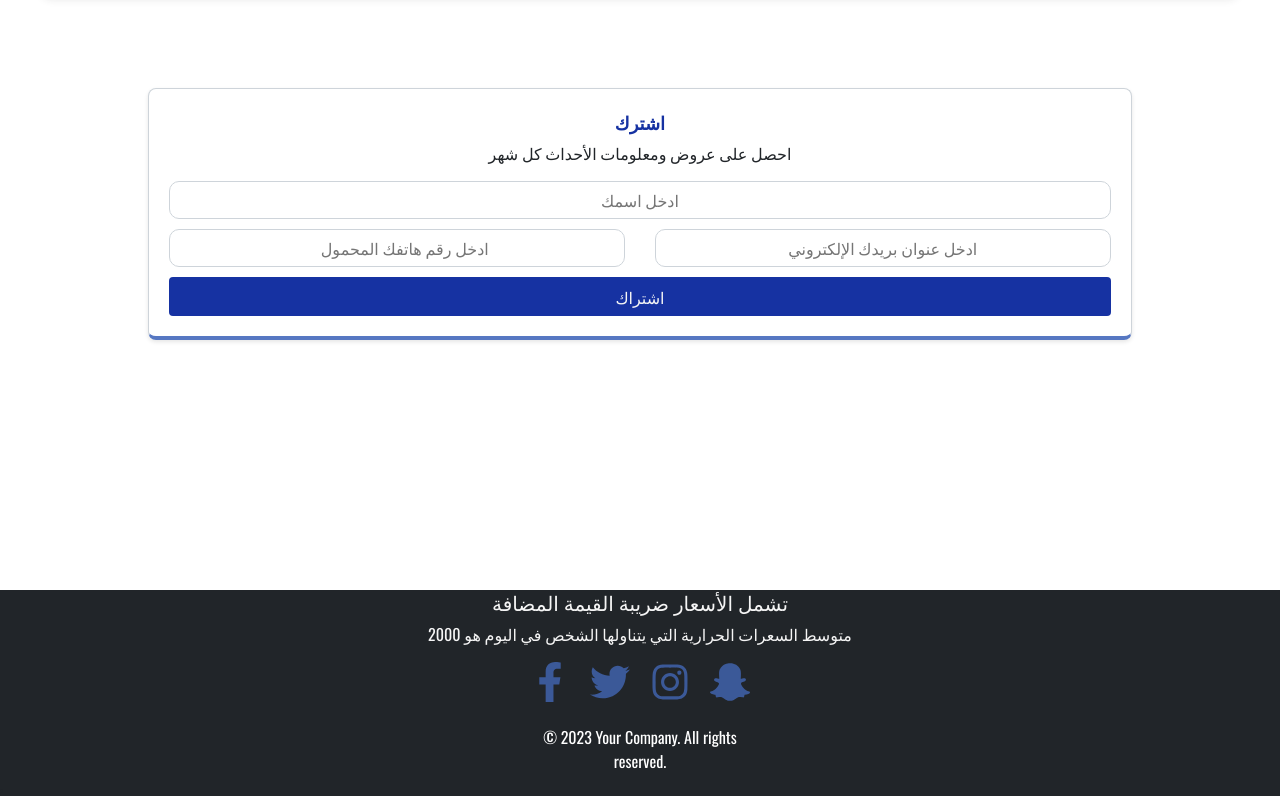
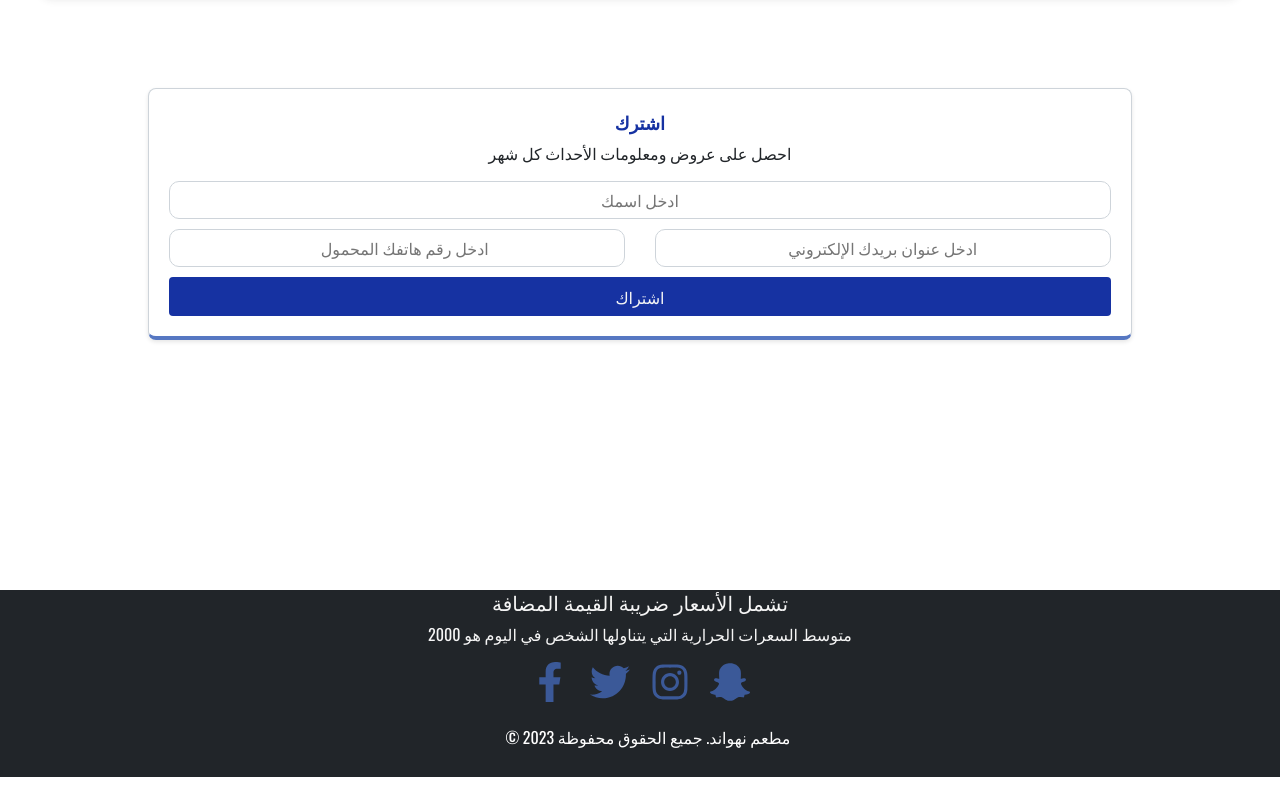
Before and after one commit to AdhamOmari/Nahawand, a React (Vite) app: page / in a window 1280 px wide. Shown: the part 3262-4058 px from the top of the page. Built offline with nearby package versions, Linux system fonts and the light colour scheme.

Commit message:
add-change

```diff
--- a/src/Component/Footer/Footer.css
+++ b/src/Component/Footer/Footer.css
@@ -134,6 +134,10 @@
 
 .text-center {
     text-align: center !important;
+    clear: both;
+    display: inline-block;
+    overflow: hidden;
+    white-space: nowrap;
 }
 
 .py-2 {
--- a/src/Component/Footer/Footer.jsx
+++ b/src/Component/Footer/Footer.jsx
@@ -11,10 +11,16 @@ import {
 function Footer () {
   const isArabic = useSelector(state => state.isArabic)
 
+  const whatsappText = isArabic
+    ? 'مرحبًا، أرغب في معرفة المزيد عن عناصر القائمة في المطعم 😃 🥩'
+    : 'Hello, I want to know more about the menu items in the restaurant 😃 🥩'
+
   return (
     <footer className={`bg-dark footer `}>
       <a
-        href='https://api.whatsapp.com/send?phone=962796087362&text=hello'
+        href={`https://api.whatsapp.com/send?phone=962796087362&text=${encodeURIComponent(
+          whatsappText
+        )}`}
         className='float'
         target='_blank'
         rel='noreferrer'
@@ -45,7 +51,9 @@ function Footer () {
           <Row>
             <Col xs={12} className='mb-0'>
               <p className='mb-0 text-center'>
-                © {new Date().getFullYear()} Your Company. All rights reserved.
+                © {new Date().getFullYear()}
+                {isArabic ? ' مطعم نهواند' : 'NAHAWAND Grill House'}.{' '}
+                {isArabic ? 'جميع الحقوق محفوظة' : 'All rights reserved.'}
               </p>
             </Col>
           </Row>
```
